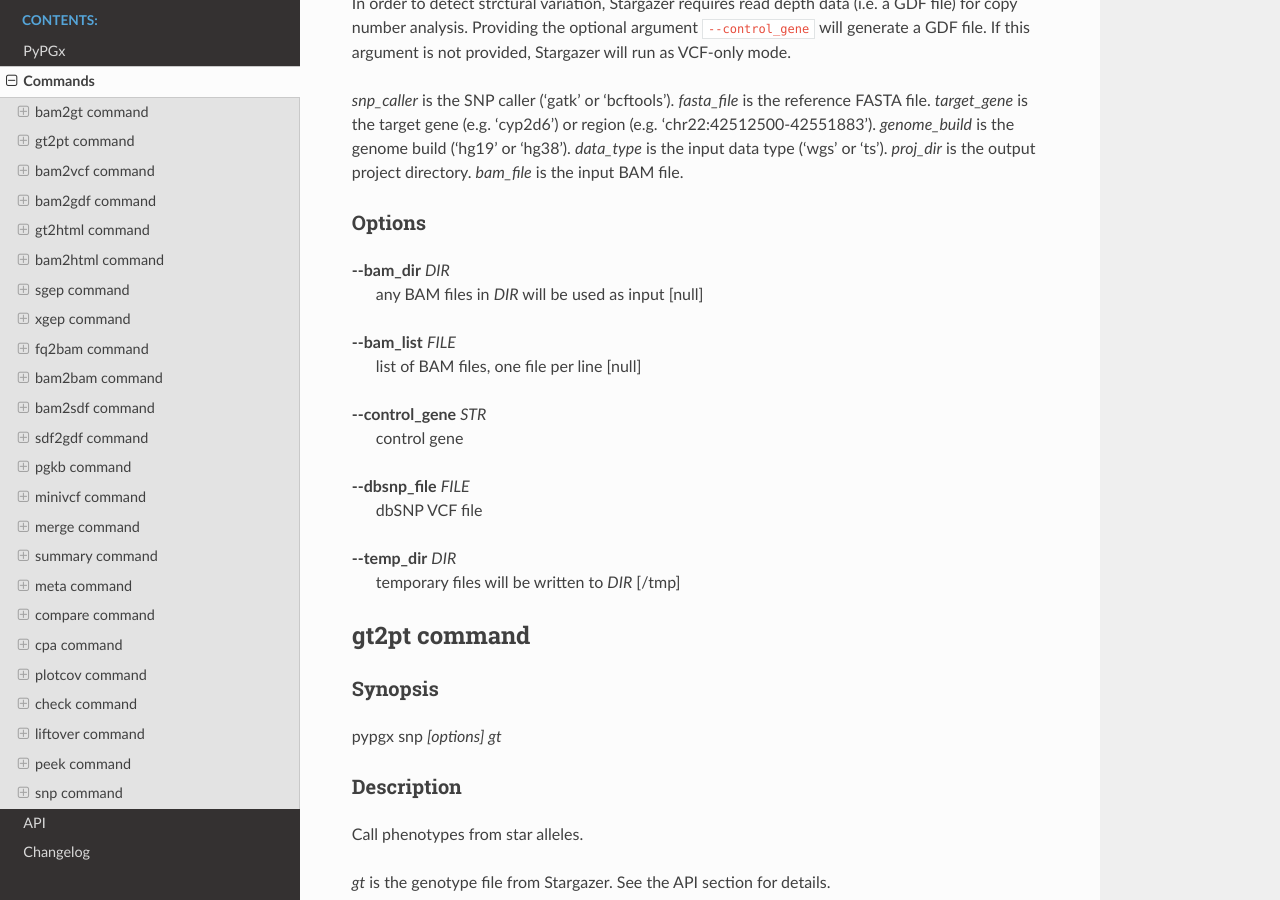
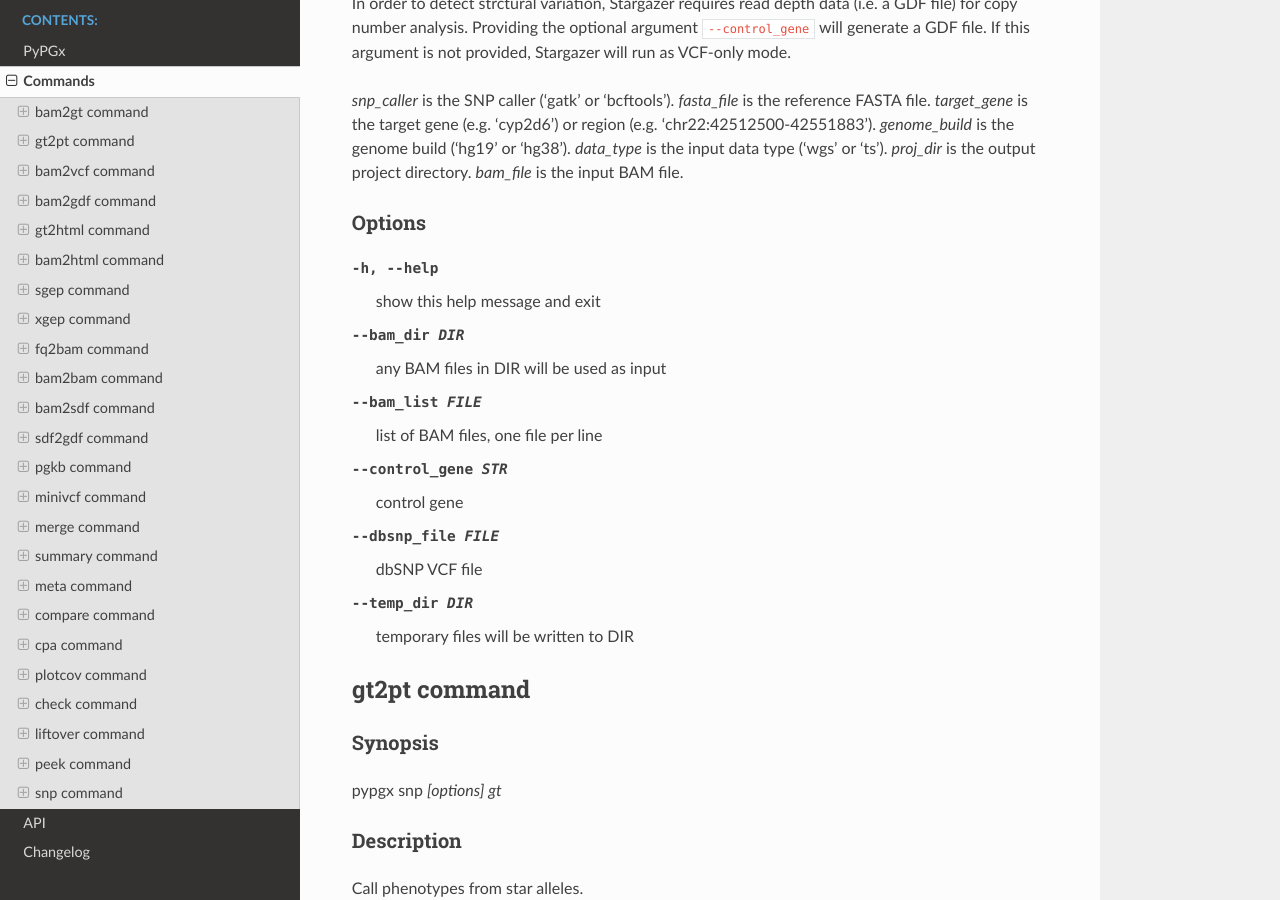
Before and after one commit to sbslee/pypgx, a Sphinx documentation site: the page built from docs/commands.rst, in a window 1280 px wide and 900 px high, scrolled down 783 px. Built offline with Sphinx 7.4.7 and the Read the Docs theme 2.0.0, drawn with Linux system fonts in a browser that asks for light colours.

Commit message:
Update Read the Docs

```diff
--- a/docs/commands.rst
+++ b/docs/commands.rst
@@ -47,20 +47,12 @@ region (e.g. ‘chr22:42512500-42551883’).
 Options
 -------
 
-| **\-\-bam_dir** *DIR*
-|     any BAM files in *DIR* will be used as input [null]
-
-| **\-\-bam_list** *FILE*
-|     list of BAM files, one file per line [null]
-
-| **\-\-control_gene** *STR*
-|     control gene
-
-| **\-\-dbsnp_file** *FILE*
-|     dbSNP VCF file
-
-| **\-\-temp_dir** *DIR*
-|     temporary files will be written to *DIR* [/tmp]
+-h, --help          show this help message and exit
+--bam_dir DIR       any BAM files in DIR will be used as input
+--bam_list FILE     list of BAM files, one file per line
+--control_gene STR  control gene
+--dbsnp_file FILE   dbSNP VCF file
+--temp_dir DIR      temporary files will be written to DIR
 
 gt2pt command
 =============
--- a/docs/conf.py
+++ b/docs/conf.py
@@ -30,6 +30,7 @@ author = 'Seung-been "Steven" Lee'
 extensions = [
     "sphinx.ext.autodoc",
     "sphinx.ext.napoleon",
+    "sphinx_rtd_theme",
 ]
 
 napoleon_google_docstring = True
```
